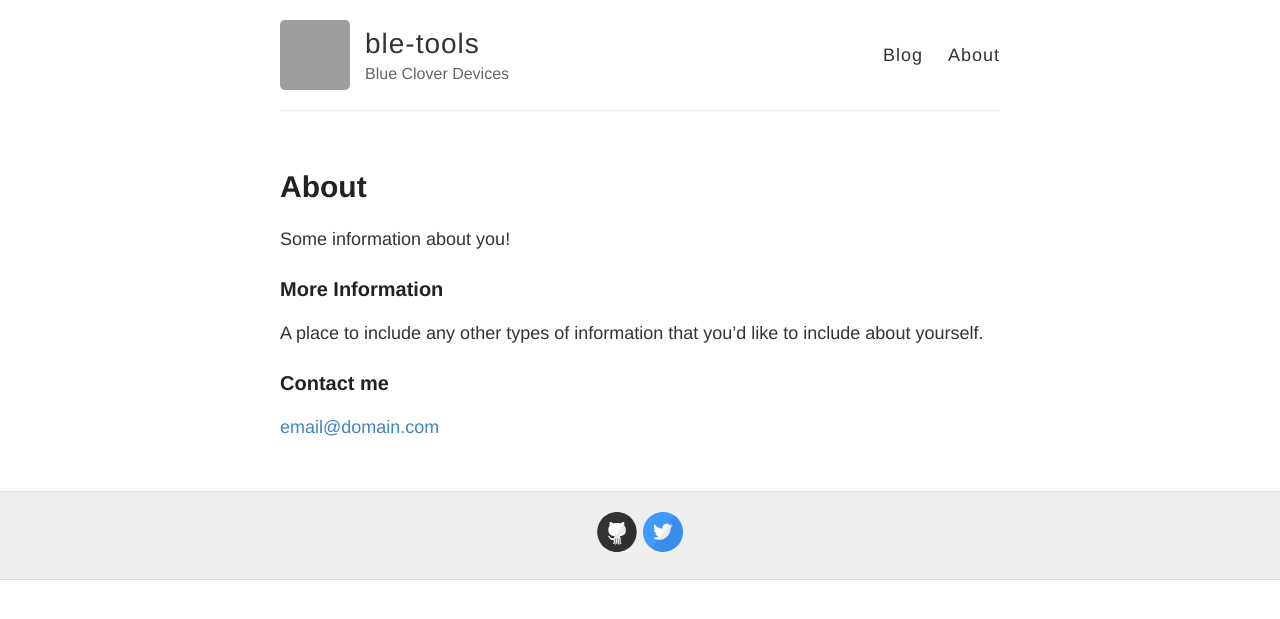
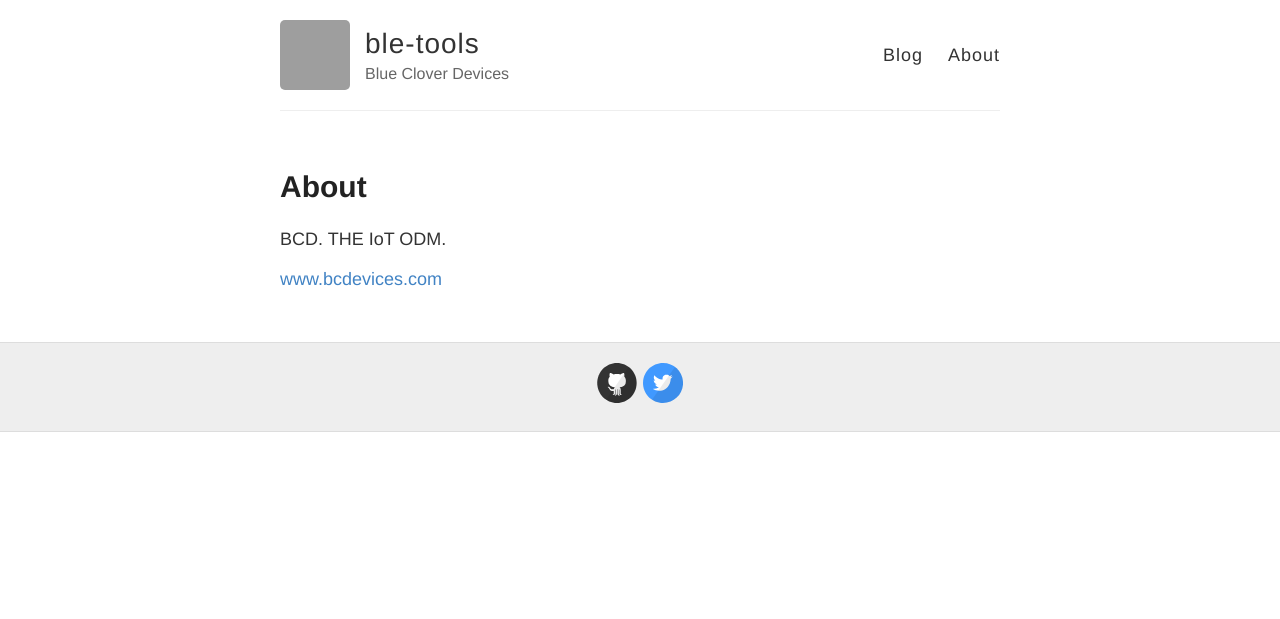
Before and after one commit to gurpreetz/ble-tools, a Jekyll site: the page built from about.md, in a window 1280 px wide. Shown: the top 619 px of the page. Built offline with Jekyll 4.4.1, drawn with Linux system fonts in a browser that asks for light colours; grey boxes are pictures that could not be loaded.

Commit message:
Update about.md

```diff
--- a/about.md
+++ b/about.md
@@ -4,12 +4,6 @@ title: About
 permalink: /about/
 ---
 
-Some information about you!
+BCD. THE IoT ODM.
 
-### More Information
-
-A place to include any other types of information that you'd like to include about yourself.
-
-### Contact me
-
-[email@domain.com](mailto:email@domain.com)
+[www.bcdevices.com](http://www.bcdevices.com/)
```
